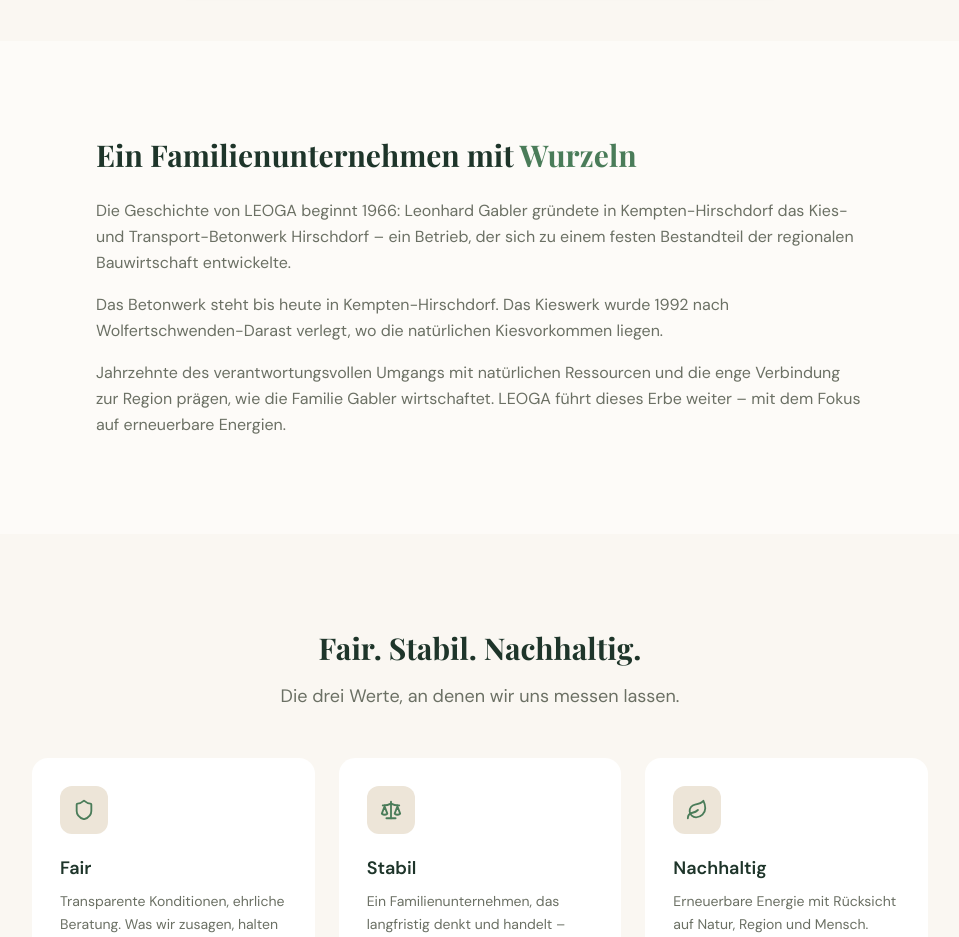
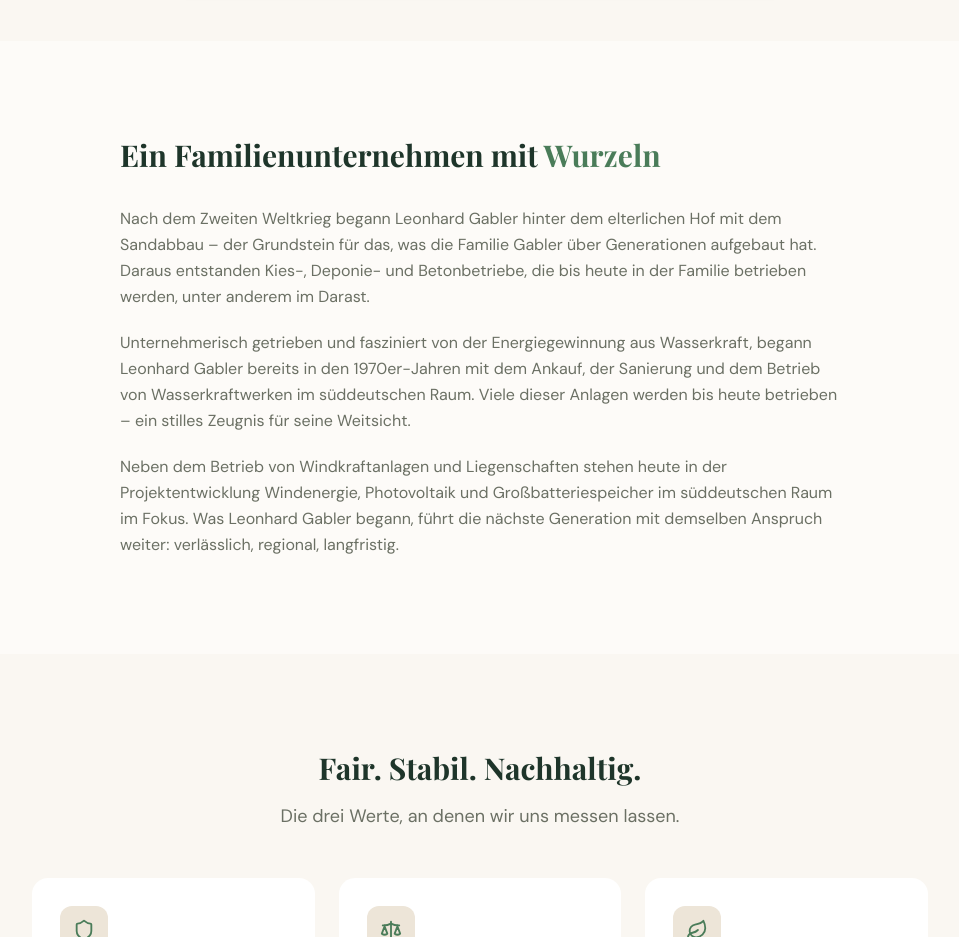
Before and after one commit to cedvaz/LEOGA2, a Next.js app: page /ueber-uns in a window 1280 px wide. Shown: the part 840-1777 px from the top of the page, without its empty margins (160-1119 px from the left). Built offline with nearby package versions, Linux system fonts and the light colour scheme; a web font is replaced by a local one.

Commit message:
feat: update Über uns with authentic Gabler family history
Co-Authored-By: Claude Sonnet 4.6 <noreply@anthropic.com>

```diff
--- a/app/ueber-uns/page.tsx
+++ b/app/ueber-uns/page.tsx
@@ -42,25 +42,20 @@ export default function UeberUnsPage() {
 
             {/* Geschichte */}
             <section className="py-16 md:py-24">
-                <div className="container mx-auto px-4 md:px-6 max-w-4xl">
-                    <div className="max-w-3xl mx-auto">
-                        <div>
-                            <h2 className="text-2xl md:text-3xl font-serif font-bold text-earth mb-6 leading-tight">
+                <div className="container mx-auto px-4 md:px-6 max-w-3xl">
+                    <h2 className="text-2xl md:text-3xl font-serif font-bold text-earth mb-8 leading-tight">
                         Ein Familienunternehmen mit <span className="text-primary">Wurzeln</span>
                     </h2>
-                            <div className="space-y-4 text-muted-foreground leading-relaxed">
+                    <div className="space-y-5 text-muted-foreground leading-relaxed">
                         <p>
-                                    Die Geschichte von LEOGA beginnt 1966: Leonhard Gabler gründete in Kempten-Hirschdorf das Kies- und Transport-Betonwerk Hirschdorf – ein Betrieb, der sich zu einem festen Bestandteil der regionalen Bauwirtschaft entwickelte.
+                            Nach dem Zweiten Weltkrieg begann Leonhard Gabler hinter dem elterlichen Hof mit dem Sandabbau – der Grundstein für das, was die Familie Gabler über Generationen aufgebaut hat. Daraus entstanden Kies-, Deponie- und Betonbetriebe, die bis heute in der Familie betrieben werden, unter anderem im Darast.
                         </p>
                         <p>
-                                    Das Betonwerk steht bis heute in Kempten-Hirschdorf. Das Kieswerk wurde 1992 nach Wolfertschwenden-Darast verlegt, wo die natürlichen Kiesvorkommen liegen.
+                            Unternehmerisch getrieben und fasziniert von der Energiegewinnung aus Wasserkraft, begann Leonhard Gabler bereits in den 1970er-Jahren mit dem Ankauf, der Sanierung und dem Betrieb von Wasserkraftwerken im süddeutschen Raum. Viele dieser Anlagen werden bis heute betrieben – ein stilles Zeugnis für seine Weitsicht.
                         </p>
                         <p>
-                                    Jahrzehnte des verantwortungsvollen Umgangs mit natürlichen Ressourcen und die enge Verbindung zur Region prägen, wie die Familie Gabler wirtschaftet. LEOGA führt dieses Erbe weiter – mit dem Fokus auf erneuerbare Energien.
+                            Neben dem Betrieb von Windkraftanlagen und Liegenschaften stehen heute in der Projektentwicklung Windenergie, Photovoltaik und Großbatteriespeicher im süddeutschen Raum im Fokus. Was Leonhard Gabler begann, führt die nächste Generation mit demselben Anspruch weiter: verlässlich, regional, langfristig.
                         </p>
-                            </div>
-                        </div>
-
                     </div>
                 </div>
             </section>
```
Lines whose indentation alone changed are shown as unchanged.
